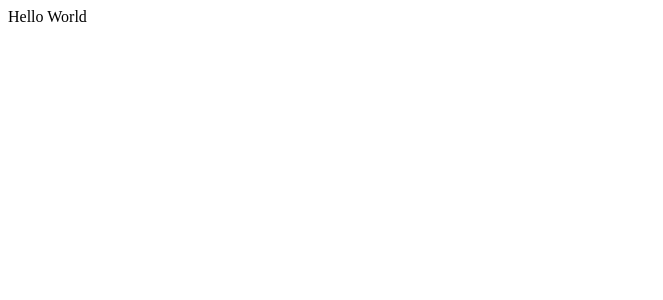
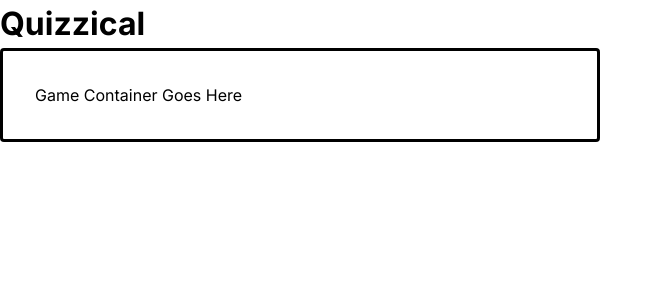
Before and after one commit to MattPahuta/quizzical, a React (Vite) app: page / in a window 1280 px wide. Shown: the top 300 px of the page, without its empty margins (0-663 px from the left). Built offline with nearby package versions, Linux system fonts and the light colour scheme.

Commit message:
Add initial game file structure, styles

```diff
--- a/index.html
+++ b/index.html
@@ -2,12 +2,18 @@
 <html lang="en">
   <head>
     <meta charset="UTF-8" />
+    <!-- ToDo: update favicon -->
     <link rel="icon" type="image/svg+xml" href="/vite.svg" />
     <meta name="viewport" content="width=device-width, initial-scale=1.0" />
+    <link rel="preconnect" href="https://fonts.googleapis.com">
+    <link rel="preconnect" href="https://fonts.gstatic.com" crossorigin>
+    <link href="https://fonts.googleapis.com/css2?family=Inter:ital,opsz,wght@0,14..32,100..900;1,14..32,100..900&display=swap" rel="stylesheet">
+    <link rel="stylesheet" href="./src/reset.css">
+    <link rel="stylesheet" href="./src/styles.css">
     <title>Quizzical</title>
   </head>
   <body>
     <div id="root"></div>
-    <script type="module" src="/src/main.jsx"></script>
+    <script type="module" src="./src/index.jsx"></script>
   </body>
 </html>
--- a/src/App.jsx
+++ b/src/App.jsx
@@ -1,7 +1,40 @@
-export default function App() {
+import React from 'react';
+
+import Header from './components/Header';
+import Splash from "./components/Splash";
+import Game from "./components/Game";
+
+function App() {
+
+  /*
+    Initialize state to determine if 'start quiz' splash should be displayed,
+      or the quiz should be displayed
+
+    2 screens: start and questions
+
+    Quiz screen
+      - collect answers (use form)
+      - tally correct/incorrect answers after submit
+      - display selected answers, incorrect answers
+
+    Hints:
+     - use html-entities library to decode the html entities coming back in the question
+     - create an array with all answers, randomly insert correct_answer into the array w/incorrect_answers
+  */
+
+
   return (
     <>
-      <div>Hello World</div>
+      <Header />
+      <main className='wrapper'>
+        <div className='game-container'>
+          Game Container Goes Here
+        </div>
+      </main>
+
     </>
-  )
+
+  );
 }
+
+export default App;
--- /dev/null
+++ b/src/components/Game.jsx
@@ -0,0 +1,10 @@
+
+function Game() {
+  return (
+    <>
+      <button>Exit</button>
+    </>
+  )
+}
+
+export default Game;
--- /dev/null
+++ b/src/components/Header.jsx
@@ -0,0 +1,10 @@
+
+function Header() {
+  return (
+    <header>
+      <h1>Quizzical</h1>
+    </header>
+  )
+}
+
+export default Header;
--- /dev/null
+++ b/src/components/Splash.jsx
@@ -0,0 +1,13 @@
+// import React from "react";
+
+function Splash() {
+  return (
+    <>
+      <h1>Quizzical</h1>
+      <p>Test your Trivia Skills</p>
+      <button>Start Quiz</button>
+    </>
+  )
+}
+
+export default Splash;
--- /dev/null
+++ b/src/index.jsx
@@ -0,0 +1,12 @@
+import React from 'react'
+import ReactDOM from 'react-dom/client'
+import './reset.css';
+import './styles.css';
+import App from './App.jsx'
+
+
+ReactDOM.createRoot(document.getElementById('root')).render(
+  <React.StrictMode>
+    <App />
+  </React.StrictMode>,
+)
--- a/src/reset.css
+++ b/src/reset.css
@@ -0,0 +1,48 @@
+/*
+  Josh's Custom CSS Reset
+  https://www.joshwcomeau.com/css/custom-css-reset/
+*/
+*,
+*::before,
+*::after {
+  box-sizing: border-box;
+}
+* {
+  margin: 0;
+}
+html,
+body,
+#root {
+  height: 100%;
+}
+body {
+  line-height: 1.5;
+  -webkit-font-smoothing: antialiased;
+}
+img,
+picture,
+video,
+canvas,
+svg {
+  display: block;
+  max-width: 100%;
+}
+input,
+button,
+textarea,
+select {
+  font: inherit;
+}
+p,
+h1,
+h2,
+h3,
+h4,
+h5,
+h6 {
+  overflow-wrap: break-word;
+}
+#root,
+#__next {
+  isolation: isolate;
+}
--- a/src/styles.css
+++ b/src/styles.css
@@ -0,0 +1,33 @@
+/* Custom Variables */
+:root {
+
+  /* Fonts */
+  --ff-primary: "Inter", sans-serif;
+  /* Font Sizes */
+  --fs-400: 1rem;
+
+  /* Colors */
+
+  /* Border radius */
+  --br-soft: 1rem;
+  --br-round: 50%;
+
+}
+
+/* BASE STYLES */
+body {
+  min-height: 100svh;
+  /* display: flex;
+  flex-direction: column; */
+  font-family: var(--ff-primary);
+  font-size: var(--fs-400);
+  line-height: 1.5;
+
+}
+
+.game-container {
+  width: 600px;
+  border: 3px solid black;
+  border-radius: 4px;
+  padding: 2rem;
+}
```
Also changed, not shown: src/main_old.jsx (renamed from src/main.jsx), 1 other file (tests, documents, lock files or other folders).
